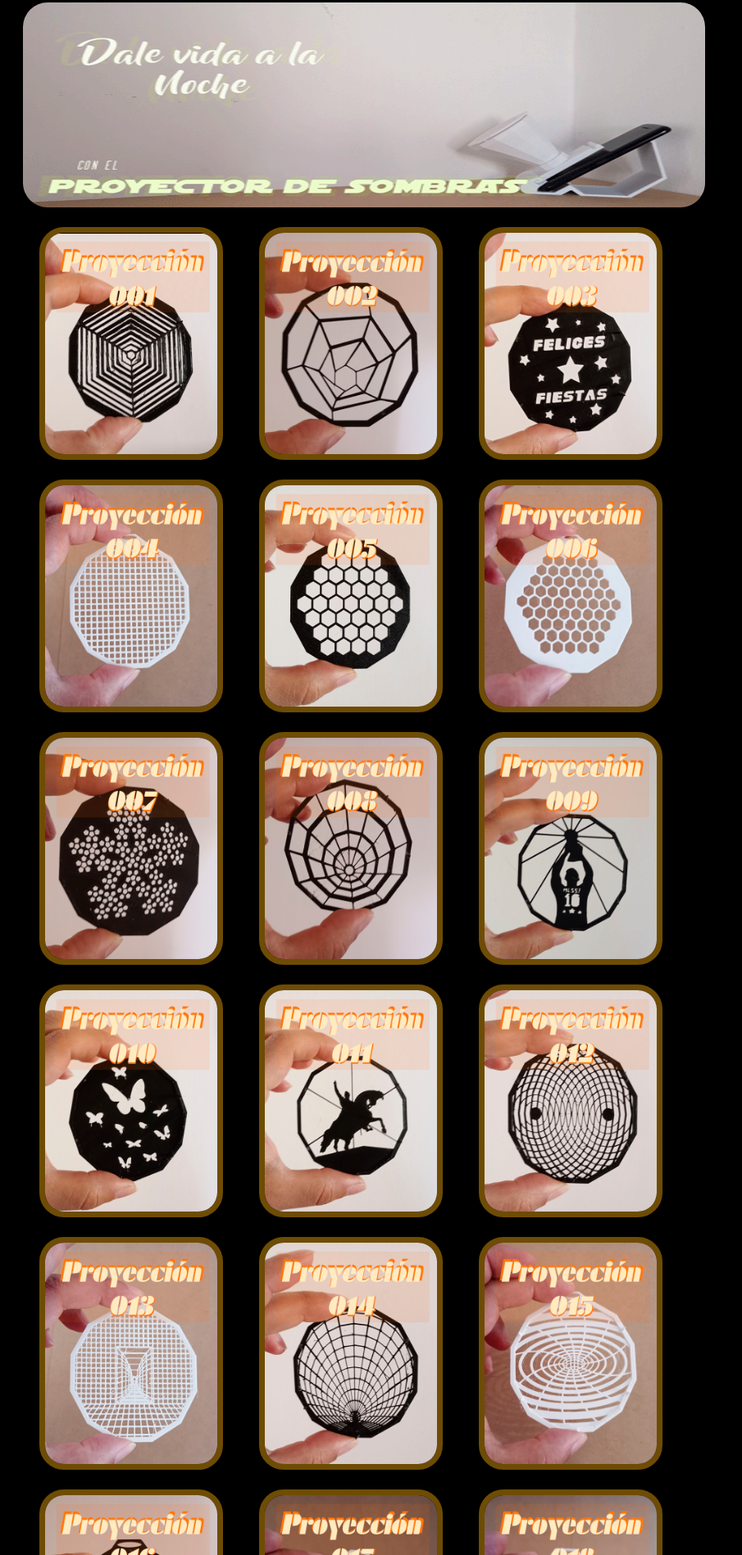
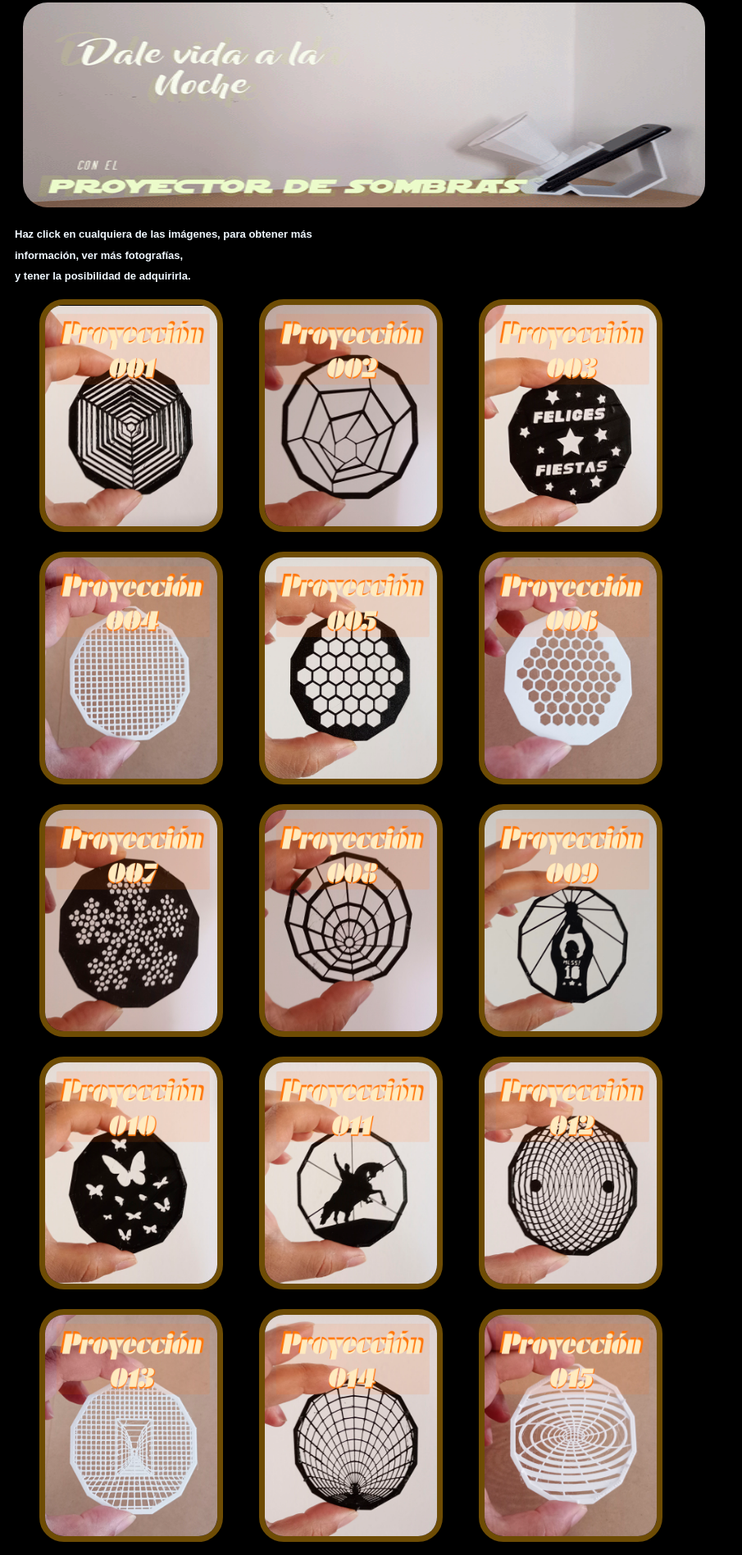
Before and after one commit to analogicdreams/analogicdreams.github.io, a plain HTML site: page catalogo.html in a window 1280 px wide. Shown: the part 25-1922 px from the top of the page at 82% size, without its empty margins (0-905 px from the left). Drawn offline with Linux system fonts and the light colour scheme; a web font is replaced by a local one.

Commit message:
Add files via upload

```diff
--- a/catalogo.html
+++ b/catalogo.html
@@ -6,46 +6,52 @@
     <meta name="viewport" content="width=device-width, initial-scale=1.0">
     <title>Catalogo de Proyecciones</title>
     <link rel="icon" href="icono.ico">
+    <link rel="preconnect" href="https://fonts.googleapis.com">
+    <link rel="preconnect" href="https://fonts.gstatic.com" crossorigin>
+    <link href="https://fonts.googleapis.com/css2?family=Sixtyfour&display=swap" rel="stylesheet">
 </head>
 <body>
     <div id="fondo">
         <img src="imagenes/baner_principal.gif" id="primaria" alt="">
         <br>
             <div>
-                <img src="imagenes/catalogo_proyecciones/miniatura_001.jpg" id="miniaturas" alt="">
-                <img src="imagenes/catalogo_proyecciones/miniatura_002.jpg" id="miniaturas" alt="">
-                <img src="imagenes/catalogo_proyecciones/miniatura_003.jpg" id="miniaturas" alt="">
+                <h2>Haz click en cualquiera de las imágenes, para obtener más</h2>
+                <h2>información, ver más fotografías,</h2>
+                <h2>y tener la posibilidad de adquirirla.</h2>
+                <a href="https://cults3d.com/es/modelo-3d/arte/teseracto-proyeccion001" target="_blank"><img src="imagenes/catalogo_proyecciones/miniatura_001.jpg" id="miniaturas" alt=""></a>
+                <a href="https://cults3d.com/es/modelo-3d/arte/efecto-tunel-proyeccion002" target="_blank"><img src="imagenes/catalogo_proyecciones/miniatura_002.jpg" id="miniaturas" alt=""></a>
+                <a href="https://cults3d.com/es/modelo-3d/arte/felices-fiestas-proyeccion003" target="_blank"><img src="imagenes/catalogo_proyecciones/miniatura_003.jpg" id="miniaturas" alt=""></a>
                 <br>
-                <img src="imagenes/catalogo_proyecciones/miniatura_004.jpg" id="miniaturas" alt="">
-                <img src="imagenes/catalogo_proyecciones/miniatura_005.jpg" id="miniaturas" alt="">
-                <img src="imagenes/catalogo_proyecciones/miniatura_006.jpg" id="miniaturas" alt="">
+                <a href="https://cults3d.com/es/modelo-3d/arte/cuadricula-proyeccion004" target="_blank"><img src="imagenes/catalogo_proyecciones/miniatura_004.jpg" id="miniaturas" alt=""></a>
+                <a href="https://cults3d.com/es/modelo-3d/arte/37-hexagonos-proyeccion-005" target="_blank"><img src="imagenes/catalogo_proyecciones/miniatura_005.jpg" id="miniaturas" alt=""></a>
+                <a href="https://cults3d.com/es/modelo-3d/arte/61-hexagonos-proyeccion006" target="_blank"><img src="imagenes/catalogo_proyecciones/miniatura_006.jpg" id="miniaturas" alt=""></a>
                 <br>
-                <img src="imagenes/catalogo_proyecciones/miniatura_007.jpg" id="miniaturas" alt="">
-                <img src="imagenes/catalogo_proyecciones/miniatura_008.jpg" id="miniaturas" alt="">
-                <img src="imagenes/catalogo_proyecciones/miniatura_009.jpg" id="miniaturas" alt="">
+                <a href="https://cults3d.com/es/modelo-3d/arte/fractal-pentagonal-proyeccion007" target="_blank"><img src="imagenes/catalogo_proyecciones/miniatura_007.jpg" id="miniaturas" alt=""></a>
+                <a href="https://cults3d.com/es/modelo-3d/arte/efecto-tunel-v2-proyeccion008" target="_blank"><img src="imagenes/catalogo_proyecciones/miniatura_008.jpg" id="miniaturas" alt=""></a>
+                <a href="https://cults3d.com/es/modelo-3d/arte/lionel-messi-proyeccion009" target="_blank"><img src="imagenes/catalogo_proyecciones/miniatura_009.jpg" id="miniaturas" alt=""></a>
                 <br>
-                <img src="imagenes/catalogo_proyecciones/miniatura_010.jpg" id="miniaturas" alt="">
-                <img src="imagenes/catalogo_proyecciones/miniatura_011.jpg" id="miniaturas" alt="">
-                <img src="imagenes/catalogo_proyecciones/miniatura_012.jpg" id="miniaturas" alt="">
+                <a href="https://cults3d.com/es/modelo-3d/arte/mariposas-proyeccion010" target="_blank"><img src="imagenes/catalogo_proyecciones/miniatura_010.jpg" id="miniaturas" alt=""></a>
+                <a href="https://cults3d.com/es/modelo-3d/arte/monumento-general-san-martin-proyeccion011" target="_blank"><img src="imagenes/catalogo_proyecciones/miniatura_011.jpg" id="miniaturas" alt=""></a>
+                <a href="https://cults3d.com/es/modelo-3d/arte/binaural-proyeccion012" target="_blank"><img src="imagenes/catalogo_proyecciones/miniatura_012.jpg" id="miniaturas" alt=""></a>
                 <br>
-                <img src="imagenes/catalogo_proyecciones/miniatura_013.jpg" id="miniaturas" alt="">
-                <img src="imagenes/catalogo_proyecciones/miniatura_014.jpg" id="miniaturas" alt="">
-                <img src="imagenes/catalogo_proyecciones/miniatura_015.jpg" id="miniaturas" alt="">
+                <a href="https://cults3d.com/es/modelo-3d/arte/el-pasillo-proyeccion013" target="_blank"><img src="imagenes/catalogo_proyecciones/miniatura_013.jpg" id="miniaturas" alt=""></a>
+                <a href="https://cults3d.com/es/modelo-3d/arte/profundidad-proyeccion014" target="_blank"><img src="imagenes/catalogo_proyecciones/miniatura_014.jpg" id="miniaturas" alt=""></a>
+                <a href="https://cults3d.com/es/modelo-3d/arte/agujero-proyeccion015" target="_blank"><img src="imagenes/catalogo_proyecciones/miniatura_015.jpg" id="miniaturas" alt=""></a>
                 <br>
-                <img src="imagenes/catalogo_proyecciones/miniatura_016.jpg" id="miniaturas" alt="">
-                <img src="imagenes/catalogo_proyecciones/miniatura_017.jpg" id="miniaturas" alt="">
-                <img src="imagenes/catalogo_proyecciones/miniatura_018.jpg" id="miniaturas" alt="">
+                <a href="https://cults3d.com/es/modelo-3d/arte/personas-proyeccion016" target="_blank"><img src="imagenes/catalogo_proyecciones/miniatura_016.jpg" id="miniaturas" alt=""></a>
+                <a href="https://cults3d.com/es/modelo-3d/arte/saiyajin-proyeccion017" target="_blank"><img src="imagenes/catalogo_proyecciones/miniatura_017.jpg" id="miniaturas" alt=""></a>
+                <a href="https://cults3d.com/es/modelo-3d/arte/just-smoke-it-proyeccion-018" target="_blank"><img src="imagenes/catalogo_proyecciones/miniatura_018.jpg" id="miniaturas" alt=""></a>
                 <br>
-                <img src="imagenes/catalogo_proyecciones/miniatura_023.jpg" id="miniaturas" alt="">
-                <img src="imagenes/catalogo_proyecciones/miniatura_024.jpg" id="miniaturas" alt="">
-                <img src="imagenes/catalogo_proyecciones/miniatura_025.jpg" id="miniaturas" alt="">
+                <a href="https://cults3d.com/es/modelo-3d/arte/heroe-proyeccion023" target="_blank"><img src="imagenes/catalogo_proyecciones/miniatura_023.jpg" id="miniaturas" alt=""></a>
+                <a href="https://cults3d.com/es/modelo-3d/arte/remolino-proyeccion024" target="_blank"><img src="imagenes/catalogo_proyecciones/miniatura_024.jpg" id="miniaturas" alt=""></a>
+                <a href="https://cults3d.com/es/modelo-3d/arte/ola-fibonacci-proyeccion025" target="_blank"><img src="imagenes/catalogo_proyecciones/miniatura_025.jpg" id="miniaturas" alt=""></a>
                 <br>
                 <img src="imagenes/catalogo_proyecciones/miniatura_026.jpg" id="miniaturas" alt="">
-                <img src="imagenes/catalogo_proyecciones/miniatura_027.jpg" id="miniaturas" alt="">
-                <img src="imagenes/catalogo_proyecciones/miniatura_028.jpg" id="miniaturas" alt="">
+                <a href="https://cults3d.com/es/modelo-3d/arte/de-rodillas-proyeccion027" target="_blank"><img src="imagenes/catalogo_proyecciones/miniatura_027.jpg" id="miniaturas" alt=""></a>
+                <a href="https://cults3d.com/es/modelo-3d/arte/en-brazos-proyeccion028" target="_blank"><img src="imagenes/catalogo_proyecciones/miniatura_028.jpg" id="miniaturas" alt=""></a>
                 <br>
-                <img src="imagenes/catalogo_proyecciones/miniatura_029.jpg" id="miniaturas" alt="">
-                <img src="imagenes/catalogo_proyecciones/miniatura_030.jpg" id="miniaturas" alt="">
+                <a href="https://cults3d.com/es/modelo-3d/arte/manos-corazon-proyeccion029" target="_blank"><img src="imagenes/catalogo_proyecciones/miniatura_029.jpg" id="miniaturas" alt=""></a>
+                <a href="https://cults3d.com/es/modelo-3d/arte/silueta-rostros-corazon-proyeccion-030" target="_blank"><img src="imagenes/catalogo_proyecciones/miniatura_030.jpg" id="miniaturas" alt=""></a>
 
             </div>
 
--- a/style.css
+++ b/style.css
@@ -1,3 +1,8 @@
+h2{
+    color: aliceblue;
+    font-size: small;
+    font-family: 'Sixtyfour', sans-serif;
+}
 #primaria{
     width: 832px;
     height: 250px;
```
Also changed, not shown: galeria.html (+3 -0 lines), index.html (+4 -1 lines).
